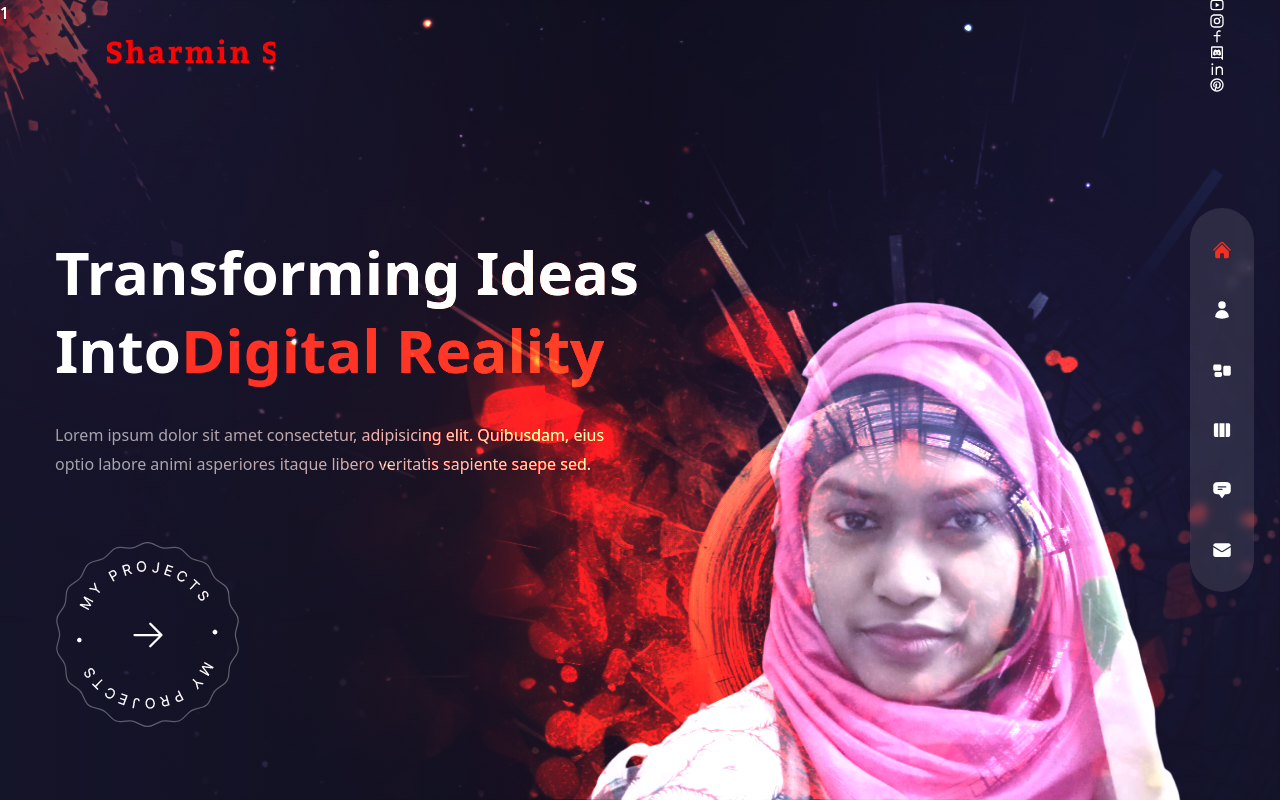
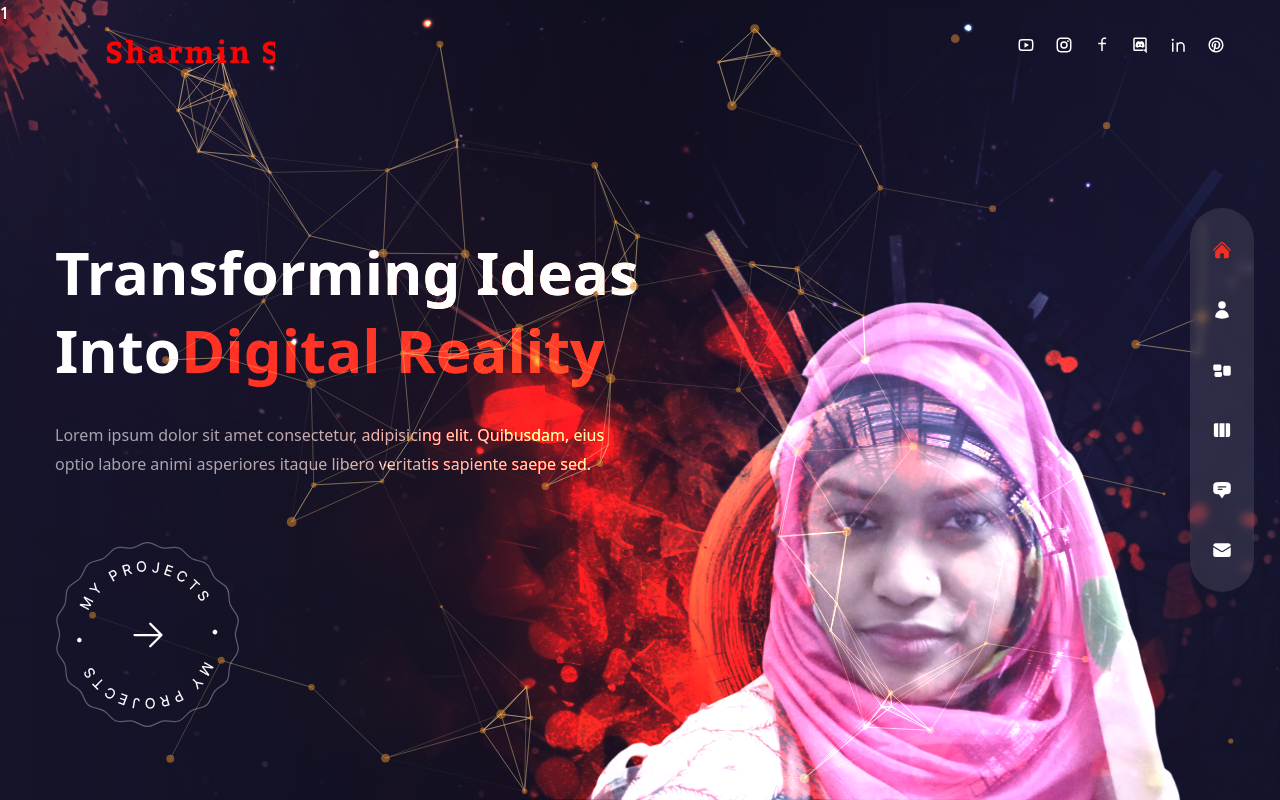
Before and after one commit to Sharmin64/my-next-portfolio, a Next.js app: page / in a window 1280 px wide. Built offline with nearby package versions, Linux system fonts and the light colour scheme.

Commit message:
another component updated

```diff
--- a/components/Circles.js
+++ b/components/Circles.js
@@ -1,7 +1,19 @@
 import React from "react";
+// next image
+import Image from "next/image";
 
 const Circles = () => {
-  return <div>Circles</div>;
+  return (
+    <div className="w-[200px] xl:w-[300px] absolute -right-16 -bottom-2 mix-blend-color-dodge animate-pulse duration-75 z-10">
+      <Image
+        src={"/circles.png"}
+        alt=""
+        width={260}
+        height={200}
+        className="w-full h-full"
+      />
+    </div>
+  );
 };
 
 export default Circles;
--- a/components/Socials.js
+++ b/components/Socials.js
@@ -11,20 +11,34 @@ import {
 
 const Socials = () => {
   return (
-    <div>
+    <div className="flex items-center gap-x-5 text-lg">
       <Link href={""} className="hover:text-accent transition-all duration-300">
         <RiYoutubeLine />
       </Link>
-      <Link href={""} className="hover:text-accent transition-all duration-300">
+      <Link
+        target="_blank"
+        href={"https://instagram.com/sharmin.liza.5245hibnrrt?igshid=OGQ5ZDc2ODk2ZA=="}
+        className="hover:text-accent transition-all duration-300"
+      >
         <RiInstagramLine />
       </Link>
-      <Link href={""} className="hover:text-accent transition-all duration-300">
+      <Link
+        href={"https://www.facebook.com/sharmin.liza.5245hibnrrt/"}
+        target="_blank"
+        className="hover:text-accent transition-all duration-300"
+      >
         <RiFacebookLine />
       </Link>
-      <Link href={""} className="hover:text-accent transition-all duration-300">
+      <Link
+        target="_blank"
+        href={
+          "https://discord.com/channels/363985050578190336/1136453197913927840"
+        }
+        className="hover:text-accent transition-all duration-300"
+      >
         <RiDiscordLine />
       </Link>
-      <Link href={""} className="hover:text-accent transition-all duration-300">
+      <Link target="_blank" href={"https://www.linkedin.com/in/sarmin-sultana-mern"} className="hover:text-accent transition-all duration-300">
         <RiLinkedinLine />
       </Link>
       <Link href={""} className="hover:text-accent transition-all duration-300">
--- a/pages/about/index.js
+++ b/pages/about/index.js
@@ -1,3 +1,5 @@
+import { useState } from "react";
+
 // icons
 import {
   FaCss3,
@@ -15,8 +17,8 @@ import {
   SiAdobephotoshop,
 } from "react-icons/si";
 
-//  data
-const aboutData = [
+// about  data
+export const aboutData = [
   {
     title: "skills",
     info: [
@@ -91,8 +93,24 @@ const aboutData = [
   },
 ];
 
+// components
+import Avatar from "../../components/Avatar";
+import Circles from "../../components/Circles";
+// framer motion
+import { fadeIn } from "../../variants";
+import { motion } from "framer-motion";
+
 const About = () => {
-  return <div>About will inform you to WoRK</div>;
+  const [index, setIndex] = useState(0);
+  return (
+    <div>
+      <Circles />
+      {/* avatar image  */}
+      <motion.div className="hidden xl:flex absolute bottom-0 -left-[370px]">
+        <Avatar />
+      </motion.div>
+    </div>
+  );
 };
 
 export default About;
--- a/pages/index.js
+++ b/pages/index.js
@@ -62,7 +62,7 @@ const Home = () => {
         {/* bg image  */}
         <div className="bg-none xl:bg-explosion xl:bg-cover xl:bg-right xl:bg-no-repeat w-full h-full absolute mix-blend-color-dodge translate-z-0"></div>
         {/* particles */}
-        {/* <ParticlesContainer /> */}
+        <ParticlesContainer />
         {/* avater image */}
         <motion.div
           variants={fadeIn("up", 0.5)}
```
